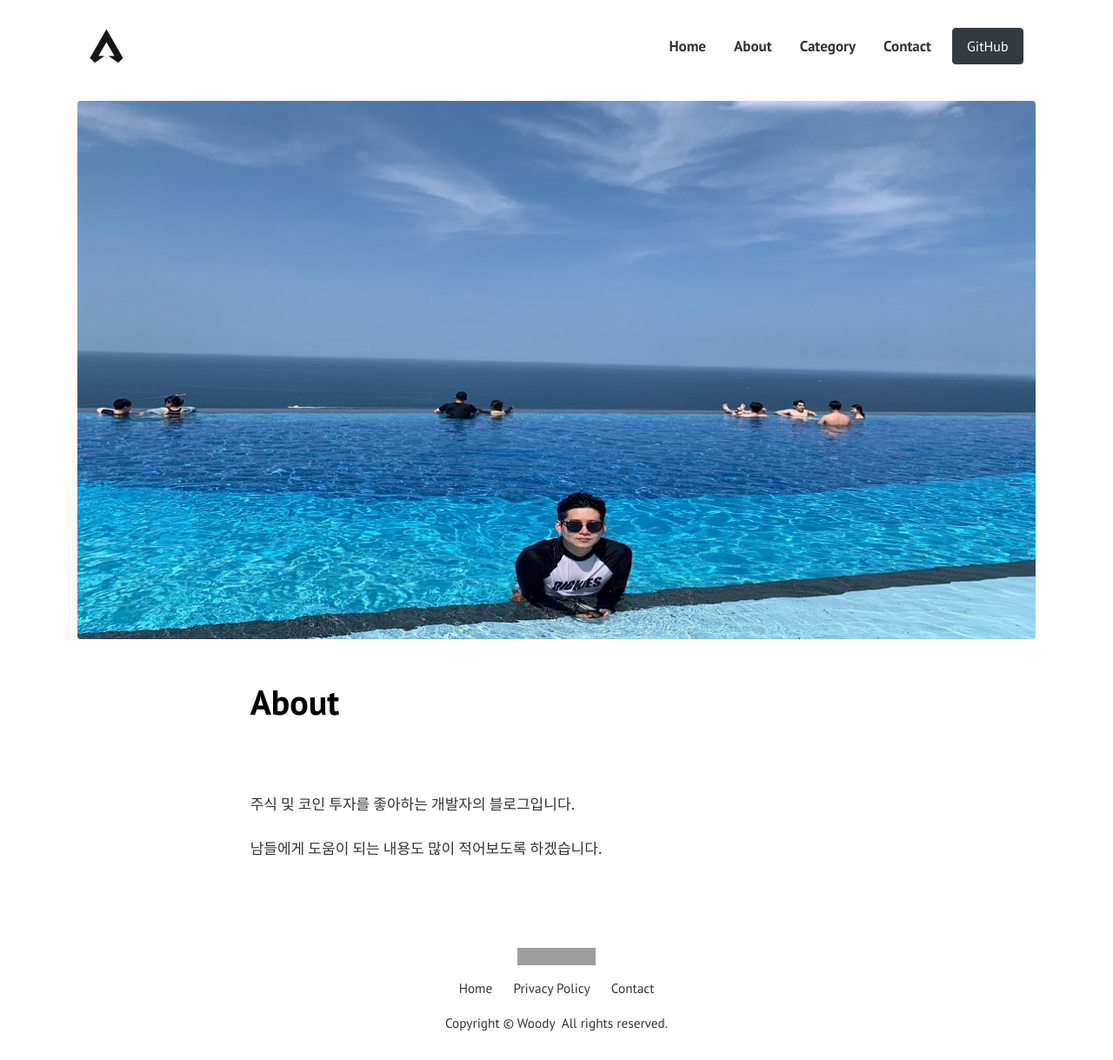
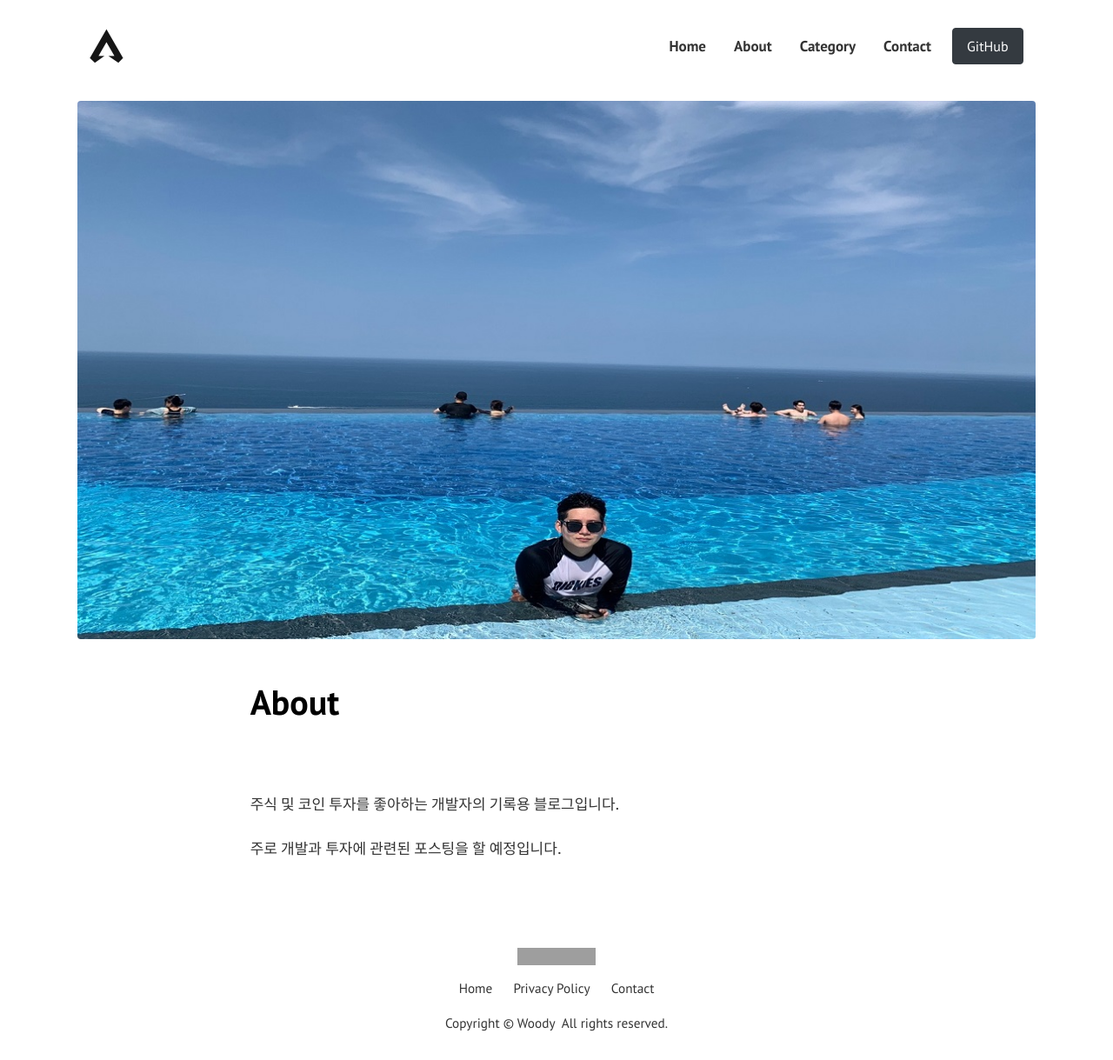
Before and after one commit to yuuisang/yuuisang.github.io, a Jekyll site: the page built from pages/about.md, in a window 1280 px wide and 1219 px high. Shown: the whole window at 87% size. Built offline with Jekyll 4.4.1, drawn with Linux system fonts in a browser that asks for light colours; some web fonts are replaced; grey boxes are pictures that could not be loaded.

Commit message:
글 이전

```diff
--- a/pages/about.md
+++ b/pages/about.md
@@ -5,8 +5,8 @@ permalink: "/about/"
 image: assets/images/about_profile.jpg
 ---
 
-주식 및 코인 투자를 좋아하는 개발자의 블로그입니다.
+주식 및 코인 투자를 좋아하는 개발자의 기록용 블로그입니다.
 
-남들에게 도움이 되는 내용도 많이 적어보도록 하겠습니다.
+주로 개발과 투자에 관련된 포스팅을 할 예정입니다.
 
 <!-- [Get it here](https://bootstrapstarter.com/jekyll-theme-memoirs/) -->
```
